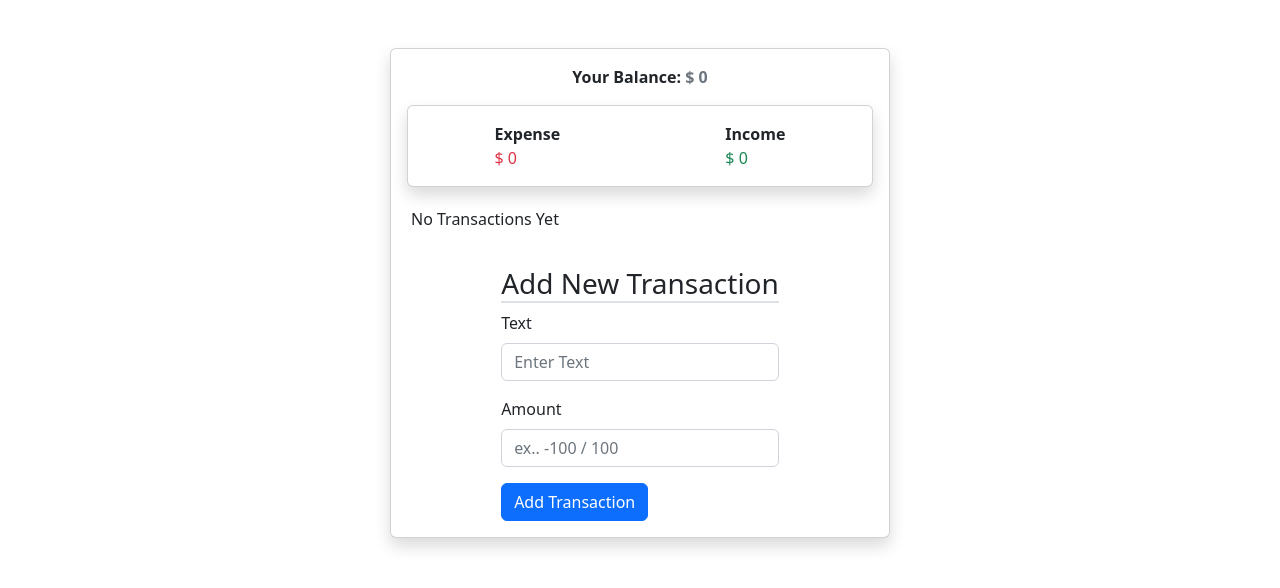
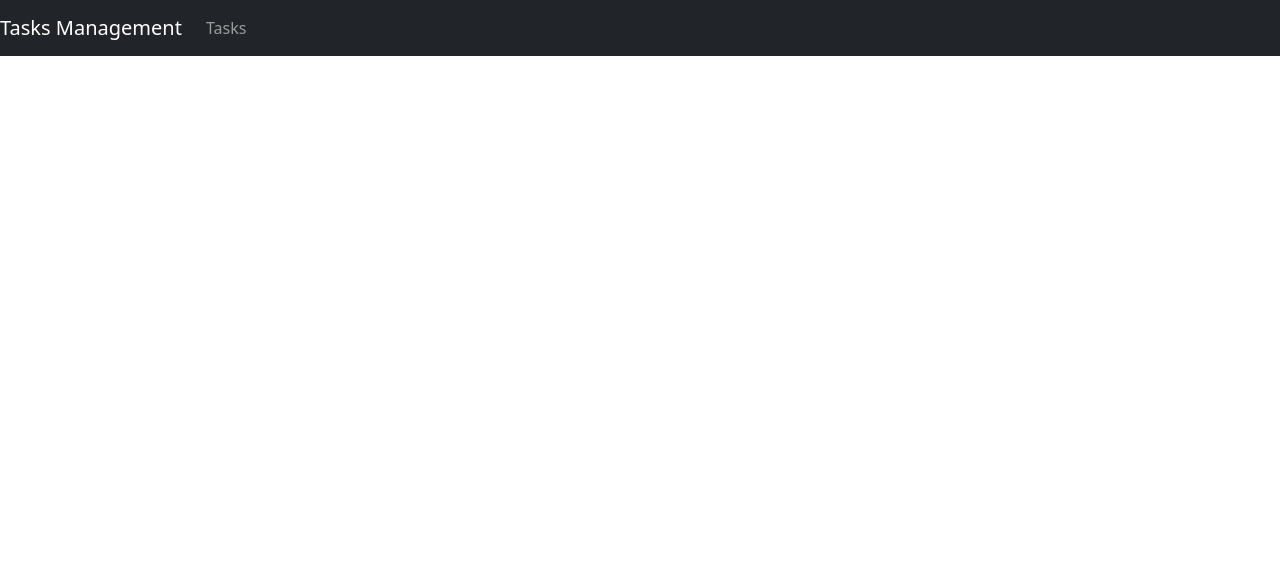
Before and after one commit to DobriJS/React-Typescript-Expense-Tracker, a React (Vite) app: page / in a window 1280 px wide. Shown: the top 588 px of the page. Built offline with nearby package versions, Linux system fonts and the light colour scheme.

Commit message:
Add Nav bar to Task Manager App

```diff
--- a/package.json
+++ b/package.json
@@ -11,10 +11,12 @@
   "dependencies": {
     "@reduxjs/toolkit": "^1.8.5",
     "@types/react-bootstrap": "^0.32.30",
+    "axios": "^0.27.2",
     "react": "^18.2.0",
     "react-bootstrap": "^2.5.0",
     "react-dom": "^18.2.0",
-    "react-redux": "^8.0.2"
+    "react-redux": "^8.0.2",
+    "react-router-dom": "^6.4.0"
   },
   "devDependencies": {
     "@types/react": "^18.0.17",
--- a/src/App.tsx
+++ b/src/App.tsx
@@ -1,7 +1,8 @@
-import ExpenseTrackerContainer from './components/ExpenseTracker/ExpenseTrackerContainer';
+// import ExpenseTrackerContainer from './components/ExpenseTracker/ExpenseTrackerContainer';
+import TaskManagerContainer from './components/TaskManager/TaskManagerContainer';
 
 function App() {
-  return <ExpenseTrackerContainer />;
+  return <TaskManagerContainer />;
 }
 
 export default App;
--- /dev/null
+++ b/src/components/TaskManager/AddTask.tsx
@@ -0,0 +1,5 @@
+const AddTask = () => {
+  return <div>AddTask</div>;
+};
+
+export default AddTask;
--- /dev/null
+++ b/src/components/TaskManager/Task.tsx
@@ -0,0 +1,5 @@
+const Task = () => {
+  return <div>Task</div>;
+};
+
+export default Task;
--- /dev/null
+++ b/src/components/TaskManager/TaskManagerContainer.tsx
@@ -0,0 +1,22 @@
+import { Routes, Route, Link } from 'react-router-dom';
+
+const TaskManagerContainer = () => {
+  return (
+    <div>
+      <nav className='navbar navbar-expand navbar-dark bg-dark'>
+        <a href='/tasks' className='navbar-brand'>
+          Tasks Management
+        </a>
+        <div className='navbar-nav mr-auto'>
+          <li className='nav-item'>
+            <Link to={'/tutorials'} className='nav-link'>
+              Tasks
+            </Link>
+          </li>
+        </div>
+      </nav>
+    </div>
+  );
+};
+
+export default TaskManagerContainer;
--- /dev/null
+++ b/src/components/TaskManager/TasksList.tsx
@@ -0,0 +1,5 @@
+const TasksList = () => {
+  return <div>TasksList</div>;
+};
+
+export default TasksList;
--- a/src/main.tsx
+++ b/src/main.tsx
@@ -3,11 +3,14 @@ import ReactDOM from 'react-dom/client';
 import { Provider } from 'react-redux';
 import App from './App';
 import { store } from './redux/store';
+import { BrowserRouter } from 'react-router-dom';
 
 ReactDOM.createRoot(document.getElementById('root') as HTMLElement).render(
   <Provider store={store}>
     <React.StrictMode>
-      <App />
+      <BrowserRouter>
+        <App />
+      </BrowserRouter>
     </React.StrictMode>
   </Provider>
 );
```
Also changed, not shown: 1 other file (tests, documents, lock files or other folders).
